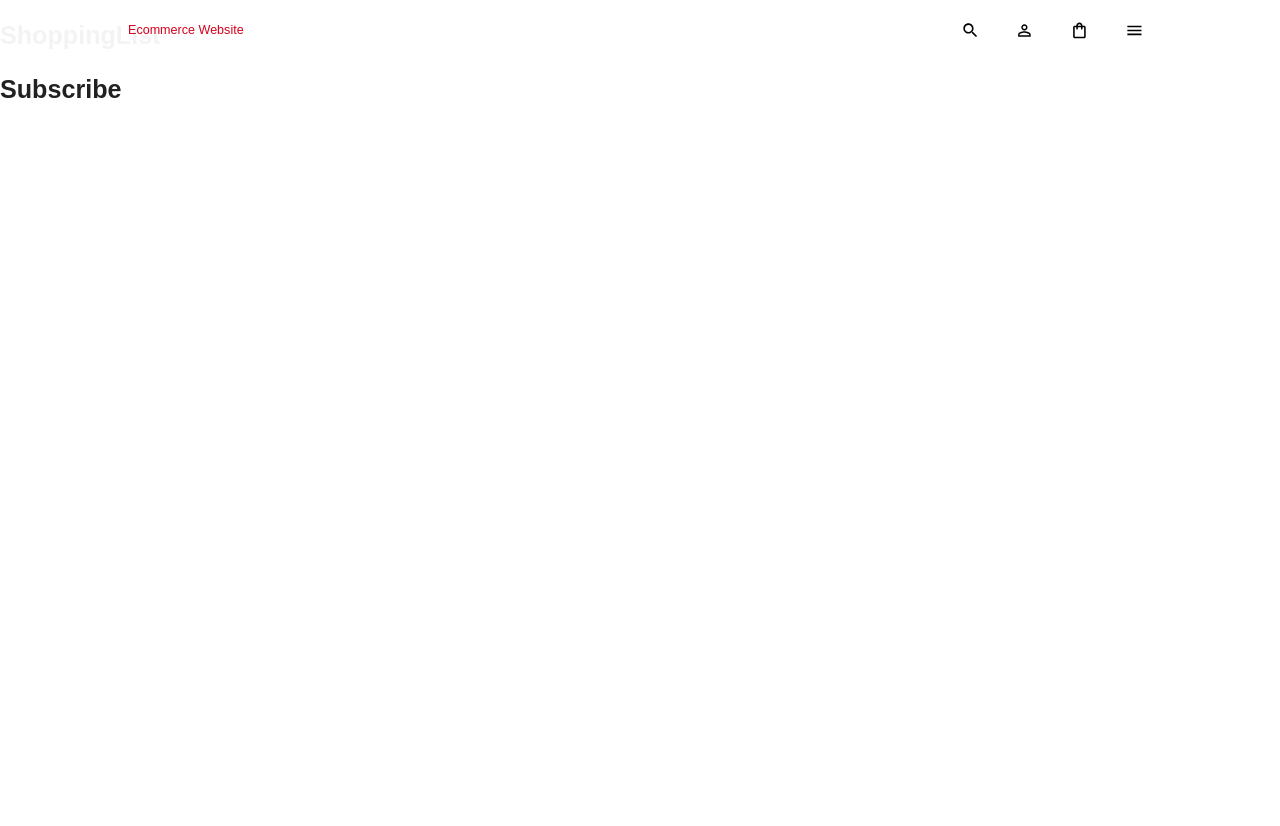
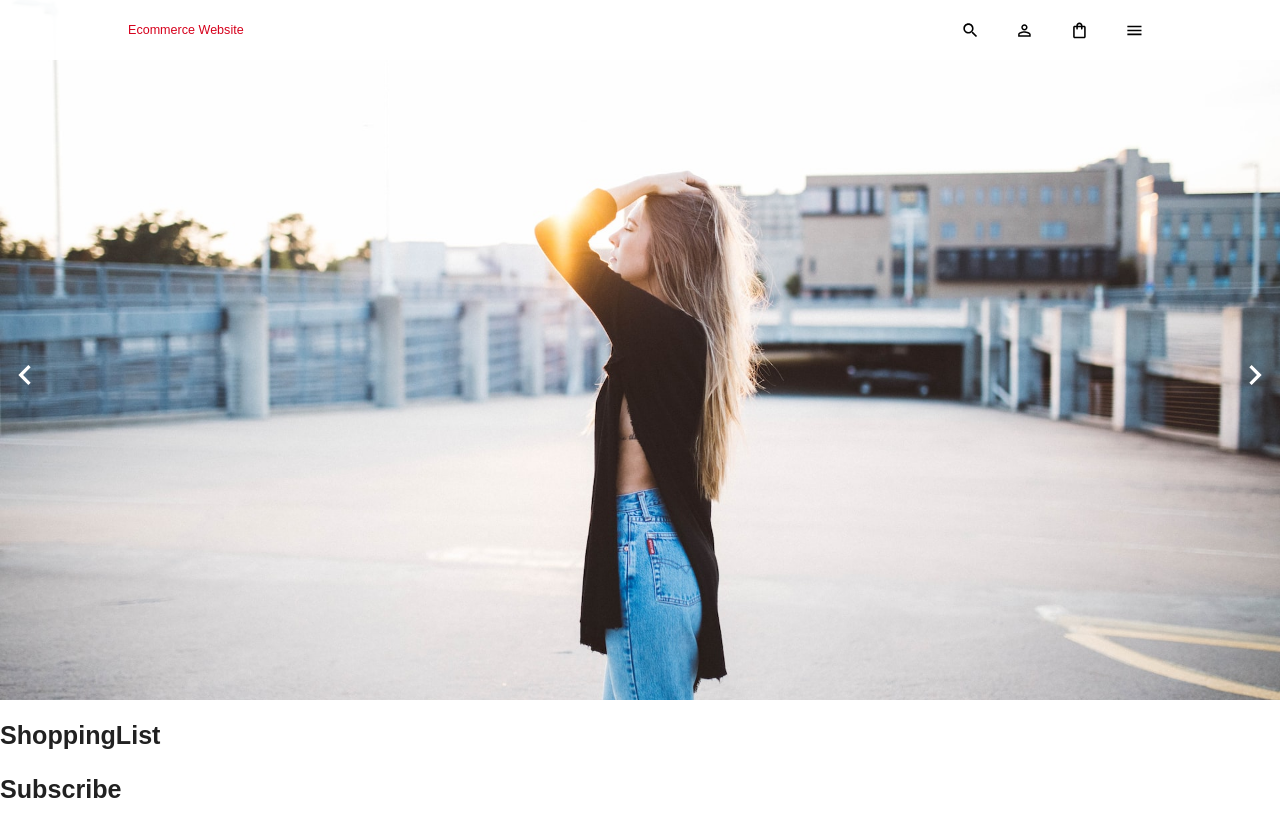
Before and after one commit to brosmar18/ecommerce-client, a React (Create React App) app: page / in a window 1280 px wide. Before the commit the page ends 800 px from the top, so only its background shows below. Built offline with nearby package versions, Linux system fonts and the light colour scheme; a web font is replaced by a local one.

Commit message:
imgs section added

```diff
--- a/src/pages/Home/MainCarousel.jsx
+++ b/src/pages/Home/MainCarousel.jsx
@@ -4,6 +4,7 @@ import "react-responsive-carousel/lib/styles/carousel.min.css";
 import NavigateBeforeIcon from "@mui/icons-material/NavigateBefore";
 import NavigateNextIcon from "@mui/icons-material/NavigateNext";
 import { shades } from "../../theme";
+import { Height } from "@mui/icons-material";
 
 // import all images from assets folder.
 const importAll = (r) =>
@@ -58,7 +59,20 @@ const MainCarousel = () => {
         </IconButton>
       )}
     >
-
+      {Object.values(heroTextureImports).map((texture, index) => (
+        <Box key={`carousel-image-${index}`}>
+          <img
+            src={texture}
+            alt={`carousel-${index}`}
+            style={{
+              width: "100%",
+              height: '700px',
+              objectFit: 'cover',
+              backgroundAttachment: 'fixed',
+            }}
+          />
+        </Box>
+      ))}
     </Carousel>
   );
 }
```
